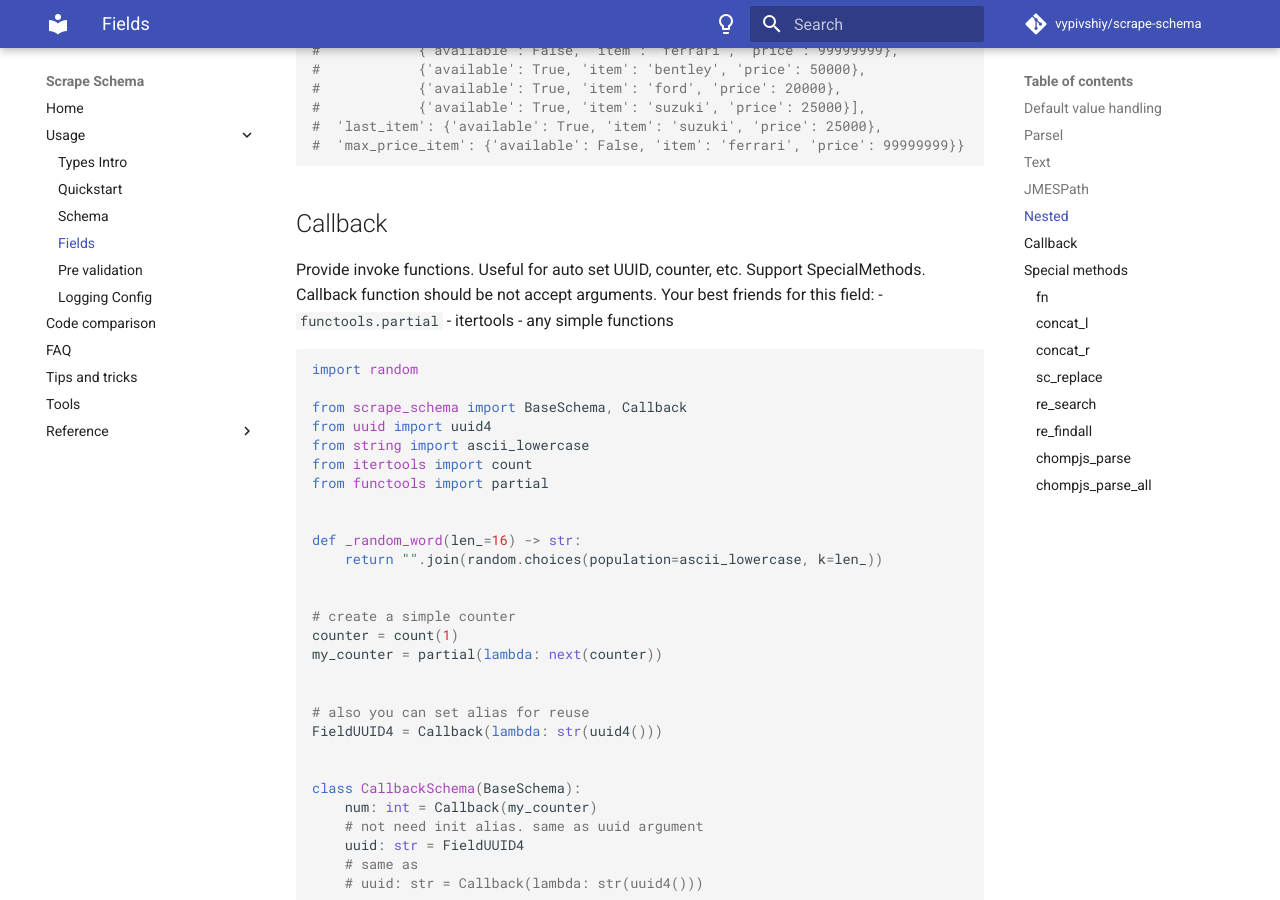
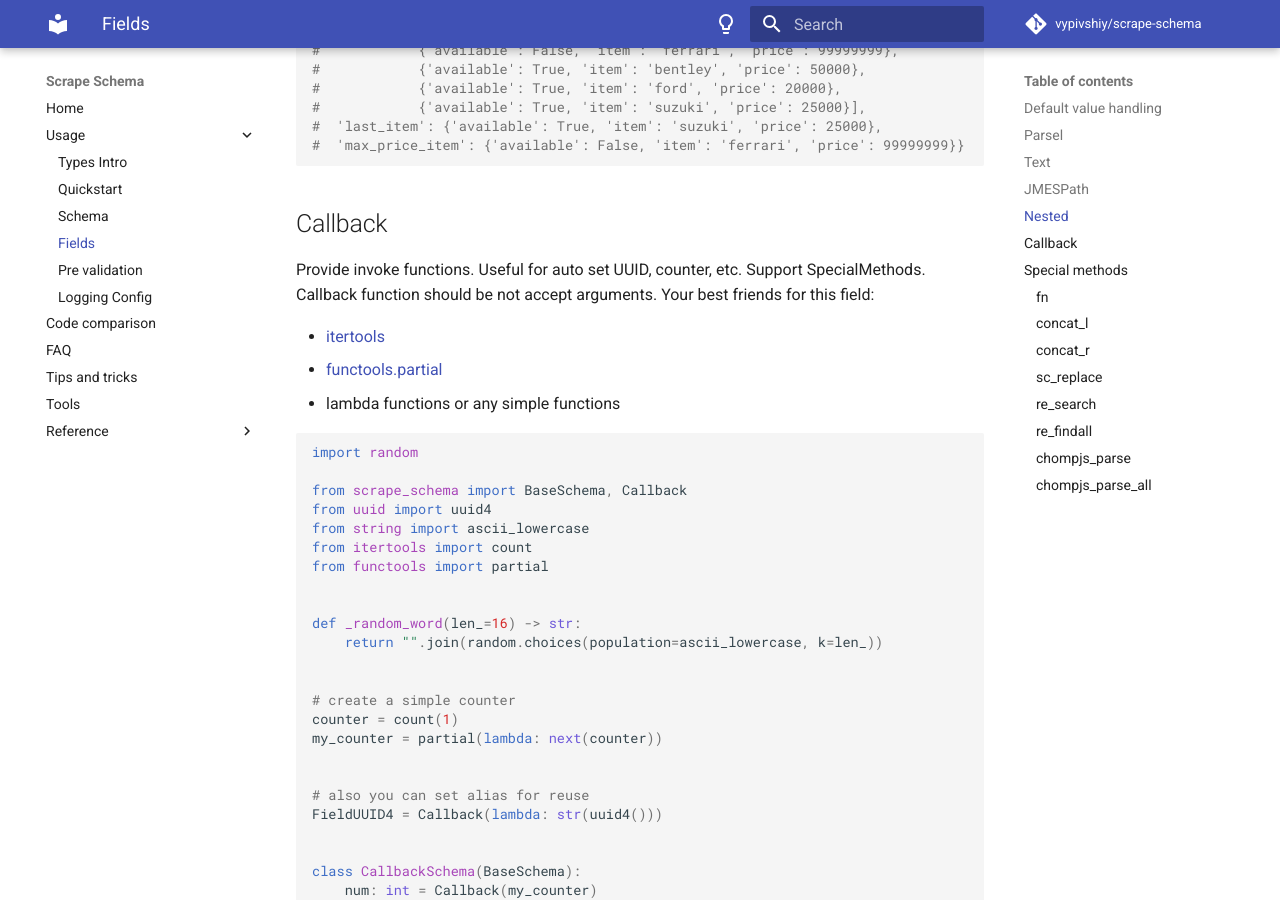
Before and after one commit to vypivshiy/scrape-schema, an MkDocs documentation site: the page built from docs/usage/fields.md, in a window 1280 px wide and 900 px high, scrolled down 5216 px. Built offline with MkDocs 1.6.1 and Material for MkDocs 9.7.7, drawn with Linux system fonts in a browser that asks for light colours; comment, search, counter and statistics services are not loaded.

Commit message:
fix Callback section formatting

````diff
--- a/docs/usage/fields.md
+++ b/docs/usage/fields.md
@@ -271,9 +271,10 @@ pprint.pprint(Schema(text).dict(), compact=True)
 Provide invoke functions. Useful for auto set UUID, counter, etc. Support SpecialMethods.
 Callback function should be not accept arguments.
 Your best friends for this field:
-- `functools.partial`
-- itertools
-- any simple functions
+
+- [itertools](https://docs.python.org/3.10/library/itertools.html)
+- [functools.partial](https://docs.python.org/3.10/library/functools.html?highlight=functools#functools.partial)
+- lambda functions or any simple functions
 
 ```python
 import random
````
